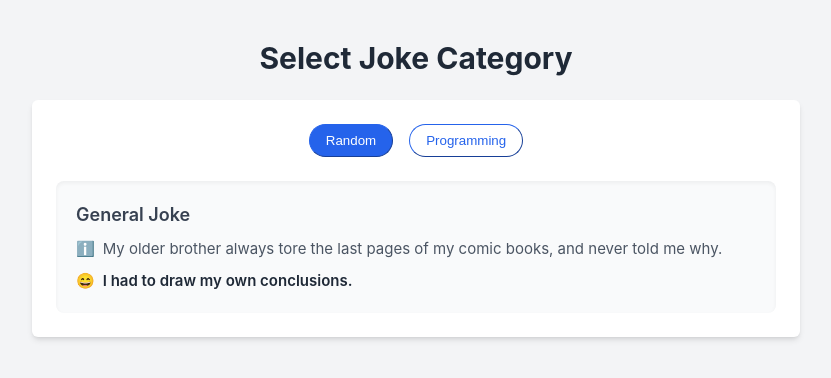
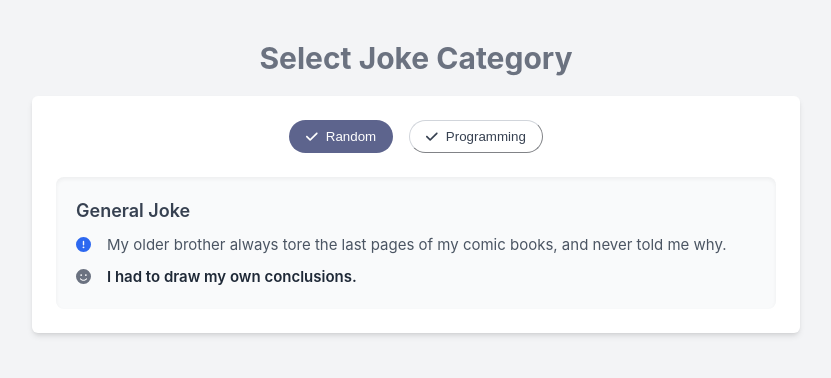
Before and after one commit to AlexandrosSeme/jokes-vue, a Vue app: page / in a window 1280 px wide. Both pictures are taken after a click on the button "Random". Shown: the top 378 px of the page, without its empty margins (224-1055 px from the left). Built offline with nearby package versions, Linux system fonts and the light colour scheme.

Commit message:
Create jokes card with toggled buttons

```diff
--- a/package.json
+++ b/package.json
@@ -9,6 +9,9 @@
     "preview": "vite preview"
   },
   "dependencies": {
+    "@fortawesome/fontawesome-svg-core": "^6.7.2",
+    "@fortawesome/free-solid-svg-icons": "^6.7.2",
+    "@fortawesome/vue-fontawesome": "^3.0.8",
     "vue": "^3.5.13"
   },
   "devDependencies": {
--- a/src/App.vue
+++ b/src/App.vue
@@ -4,7 +4,8 @@ import Jokes from './components/Jokes.vue'
 
 <template>
   <div class="min-h-screen w-full bg-gray-100 flex flex-col items-center pt-10 px-4">
-    <h1 class="text-3xl font-bold mb-6 text-gray-800 text-center w-full">Select Joke Category</h1>
+    <i class="fa-solid fa-heart"></i>
+    <h1 class="text-3xl font-bold mb-5 text-gray-500 text-center w-full">Select Joke Category</h1>
     <Jokes class="w-full" />
   </div>
 </template>
--- a/src/components/Jokes.vue
+++ b/src/components/Jokes.vue
@@ -1,36 +1,34 @@
 <template>
     <div class="w-full max-w-3xl bg-white mx-auto p-6 shadow-md rounded-md">
-      <!-- Toggle Buttons -->
         <div class="flex justify-center gap-4 mb-6">
-        <button
-          @click="selected = 'random'"
-          :class="buttonClass('random')"
-        >
+            <button id="randomButton" @click="randomJoke('random')" :class="buttonClass('random')">
+                <font-awesome-icon icon="check" class="mr-2" />
                 Random
             </button>
-
-        <button
-          @click="selected = 'programming'"
-          :class="buttonClass('programming')"
-        >
+            <button id="programmingButton" @click="randomJoke('programming')" :class="buttonClass('programming')">
+                <font-awesome-icon icon="check" class="mr-2" />
                 Programming
             </button>
         </div>
-
-      <!-- Joke Card -->
-      <div class="bg-gray-50 p-5 rounded-lg shadow-inner">
-        <h2 class="text-lg font-semibold mb-2 capitalize text-gray-700">{{ currentJoke.type }} Joke</h2>
-        <p class="text-gray-600 mb-2"><span class="mr-2">ℹ️</span>{{ currentJoke.setup }}</p>
-        <p class="font-semibold text-gray-800"><span class="mr-2">😄</span>{{ currentJoke.punchline }}</p>
+        <div v-if="selected" class="bg-gray-50 p-5 rounded-lg shadow-inner">
+            <h2 class="text-lg font-semibold mb-2 capitalize text-gray-700">
+                {{ currentJoke.type }} Joke
+            </h2>
+            <p class="text-gray-600 mb-2">
+                <span class="mr-2"> <font-awesome-icon icon="circle-exclamation" class="text-blue-400 info mr-2" /></span>{{ currentJoke.setup }}
+            </p>
+            <p class="font-semibold text-gray-800">
+                <span class="mr-2"> <font-awesome-icon icon="face-smile" class="text-gray-500 mr-2" /></span>{{ currentJoke.punchline }}
+            </p>
         </div>
     </div>
 </template>
 
+
 <script setup lang="ts">
 import { ref, computed } from 'vue'
-
-  const selected = ref<'random' | 'programming'>('random')
-
+type JokeType = 'random' | 'programming' | null
+const selected = ref<JokeType>(null)
 const jokes = {
     random: {
         type: 'general',
@@ -40,19 +38,54 @@
     programming: {
         type: 'programming',
         setup: 'How many programmers does it take to change a lightbulb?',
-      punchline: "None that's a hardware problem"
+        punchline: "None — that's a hardware problem"
     }
 }
 
-  const currentJoke = computed(() => jokes[selected.value])
+const currentJoke = computed(() => {
+    return selected.value ? jokes[selected.value] : { type: '', setup: '', punchline: '' }
+});
 
-  function buttonClass(type: string) {
-    console.log(type)
-    return [
-      'px-4 py-2 rounded-full border font-medium transition-all',
-      selected.value === type
-        ? 'bg-blue-600 text-white border-blue-600'
-        : 'bg-white text-blue-600 border-blue-600 hover:bg-blue-50'
-    ]
+function randomJoke(type: JokeType) {
+    selected.value = type
+    console.log('clicked:', type)
+}
+
+function buttonClassbck(type: JokeType) {
+    const disabled = 'px-4 py-2 rounded-full border font-medium transition-all flex items-center'
+    const isActive = selected.value === type
+    return isActive
+        ? `${disabled} bg-blue-600 text-white border-blue-600`
+        : `${disabled} bg-white text-blue-600 border-blue-600 hover:bg-blue-50`
+}
+
+function buttonClass(type: JokeType) {
+  const base = 'px-4 py-2 rounded-full border font-medium transition-all flex items-center cursor-pointer'
+  const isActive = selected.value === type
+
+  return isActive
+    ? `${base} button-active text-white border-transparent`
+    : `${base} bg-white text-gray-700 border-gray-300 hover:bg-gray-200`
 }
 </script>
+
+<style>
+.button-active {
+  background-color: #5d648d ;
+}
+
+.button-active:hover {
+  background-color: #5d648d ;
+}
+
+#randomButton:hover {
+    cursor: pointer;
+}
+
+#programmingButton:hover {
+    cursor: pointer;
+}
+.info{
+    color: rgb(45, 104, 240);
+}
+</style>
--- /dev/null
+++ b/src/plugins/fontawesome.ts
@@ -0,0 +1,7 @@
+import { library } from '@fortawesome/fontawesome-svg-core'
+import { FontAwesomeIcon } from '@fortawesome/vue-fontawesome'
+import { faHeart, faTrash, faStar, faInfoCircle, faCheck , faHeartCirclePlus , faExclamationCircle, faFaceSmile} from '@fortawesome/free-solid-svg-icons'
+
+library.add(faHeart, faTrash, faStar, faInfoCircle, faCheck, faHeartCirclePlus, faExclamationCircle, faFaceSmile)
+
+export default FontAwesomeIcon
```
Also changed, not shown: src/main.js (+6 -1 lines), 1 other file (tests, documents, lock files or other folders). Lines whose indentation alone changed are shown as unchanged.
